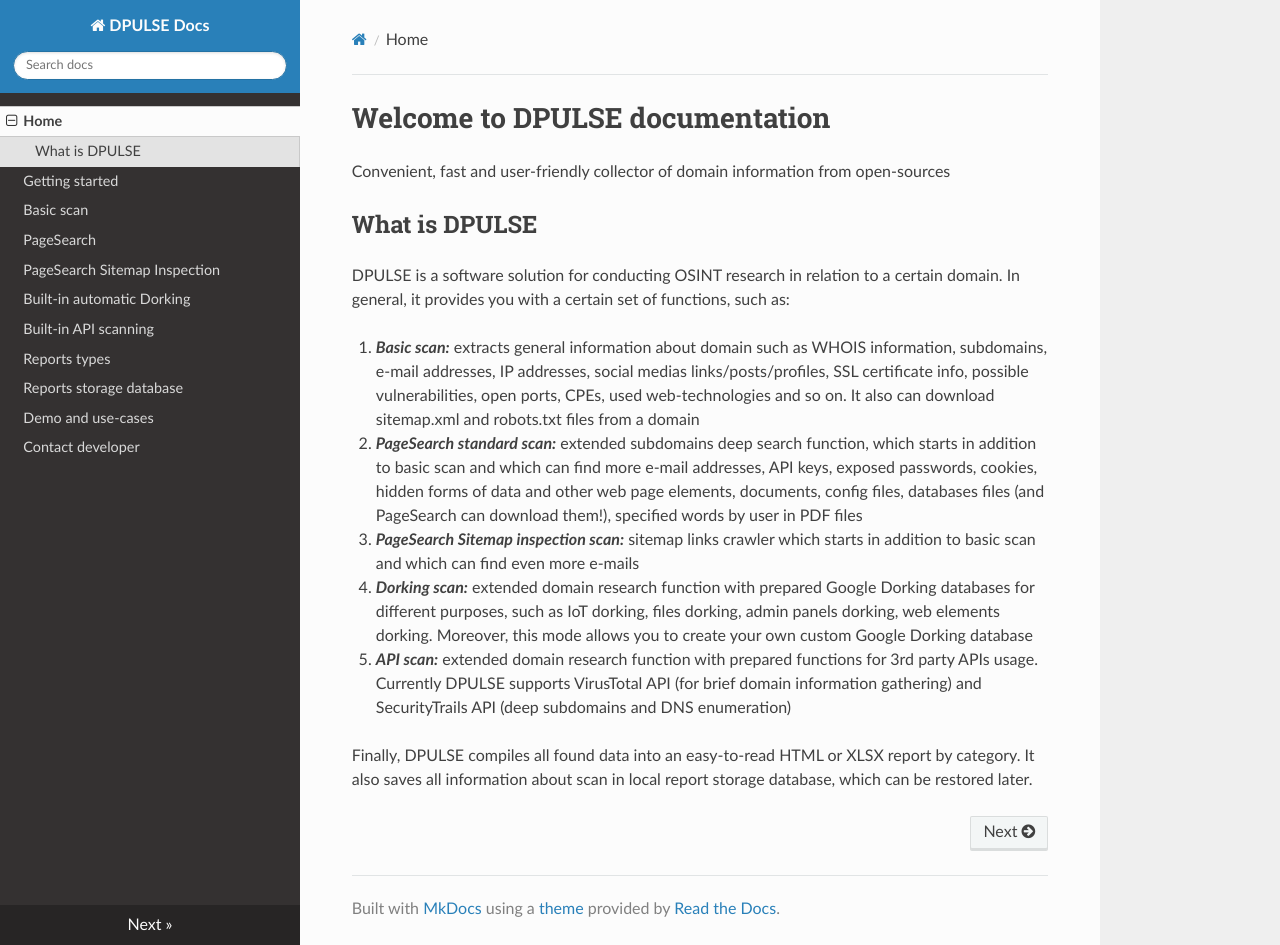
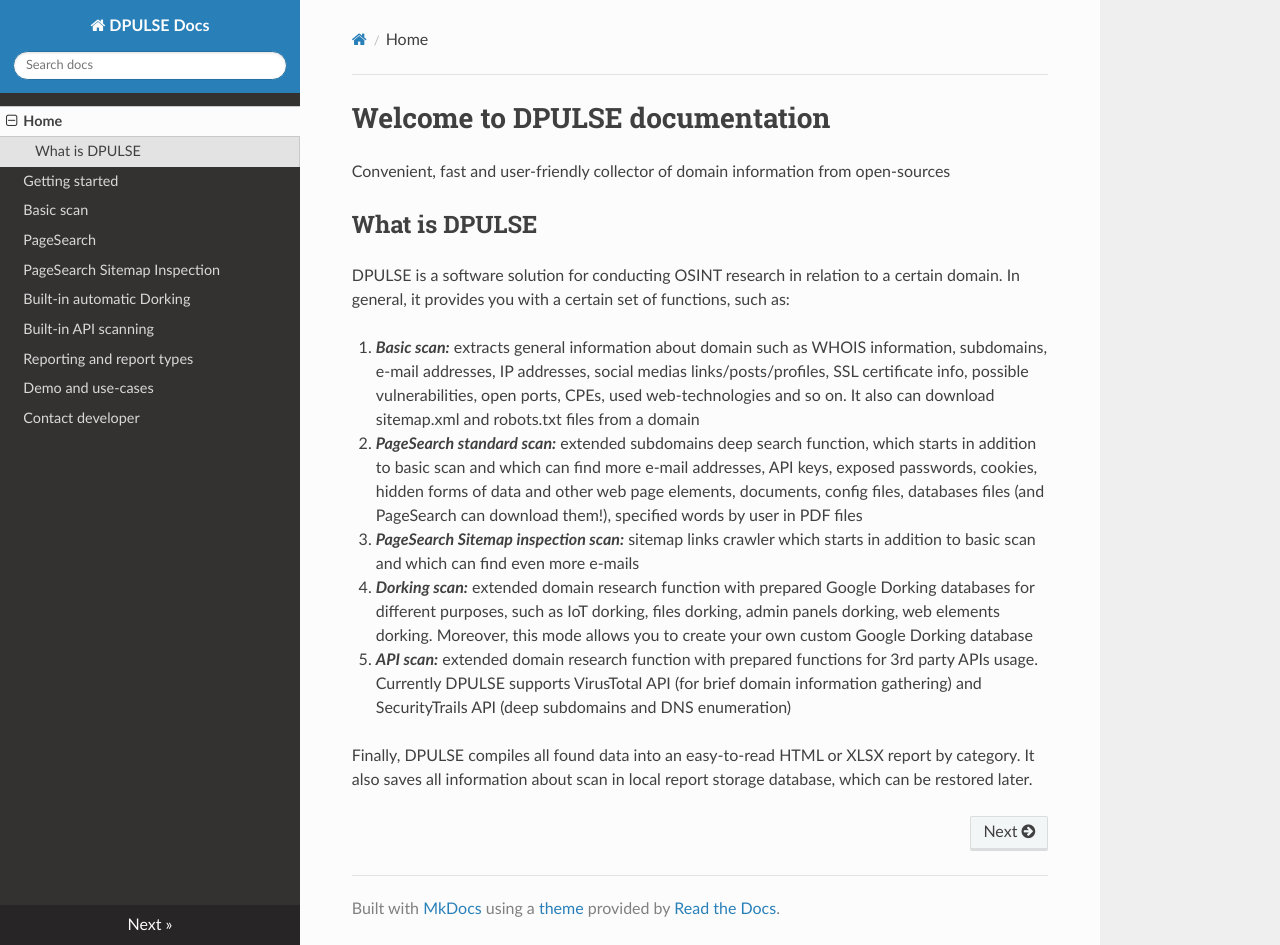
Before and after one commit to OSINT-TECHNOLOGIES/dpulse, an MkDocs documentation site: the page built from docs/dpulse-docs/docs/index.md, in a window 1280 px wide and 945 px high. Built offline with MkDocs 1.6.1, drawn with Linux system fonts in a browser that asks for light colours; nearby versions of some CDN libraries.

Commit message:
Update mkdocs.yml

```diff
--- a/docs/dpulse-docs/mkdocs.yml
+++ b/docs/dpulse-docs/mkdocs.yml
@@ -9,7 +9,6 @@
   - PageSearch Sitemap Inspection: pagesearch_sitemap.md
   - Built-in automatic Dorking: dorking.md
   - Built-in API scanning: api.md
-  - Reports types: reporting.md
-  - Reports storage database: report_storage.md
+  - Reporting and report types: reporting.md
   - Demo and use-cases: demo.md
   - Contact developer: contact_dev.md
```
